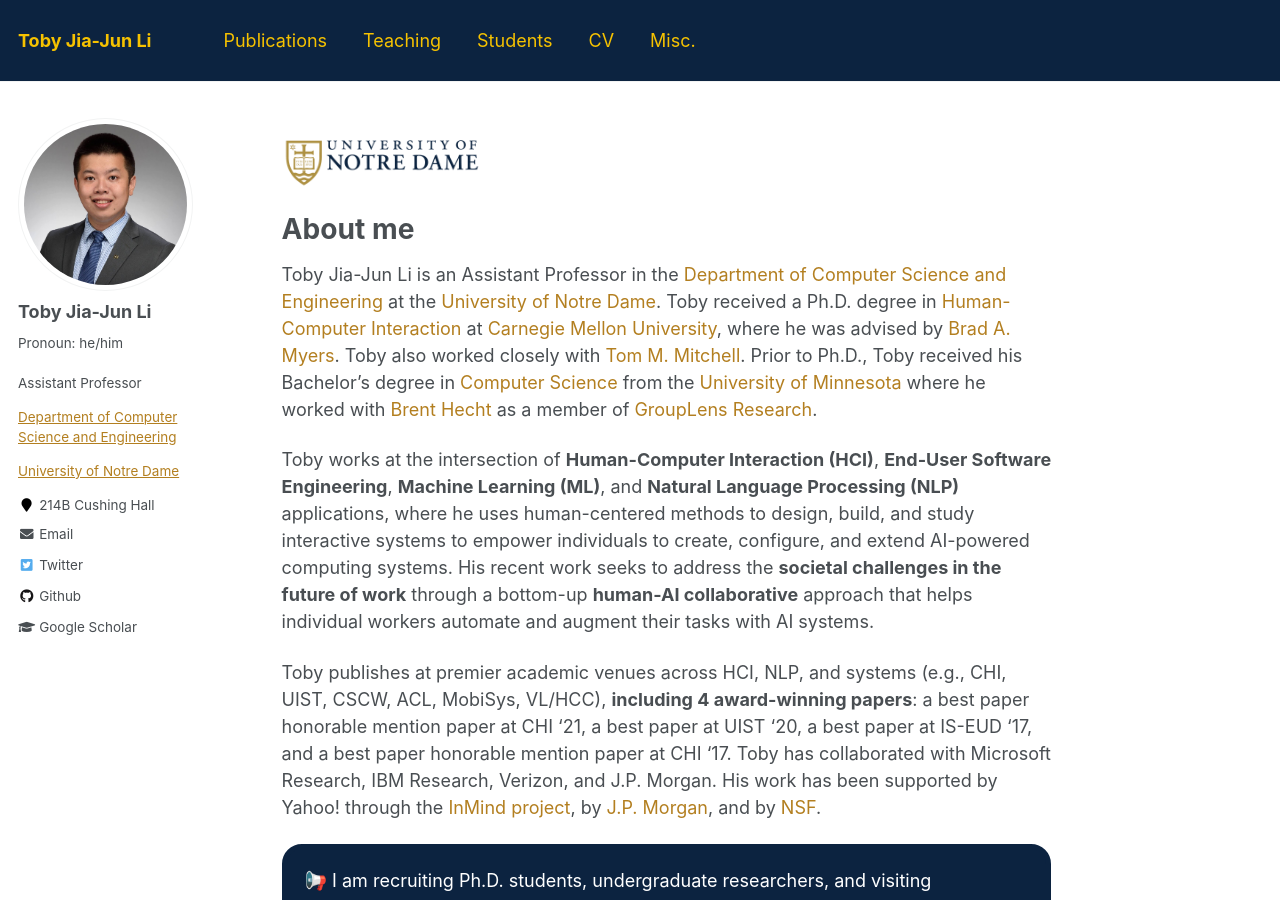
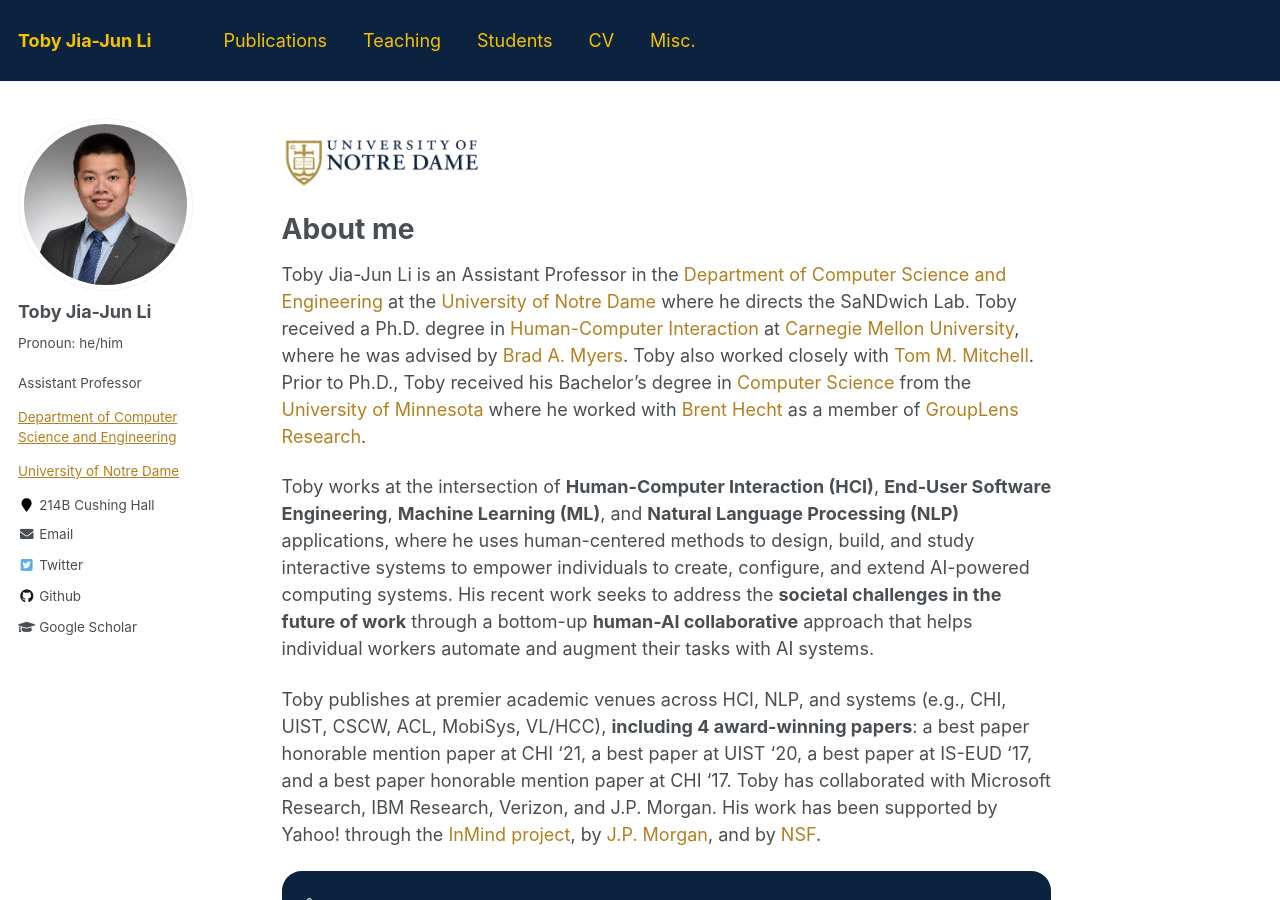
Before and after one commit to yuhuang-lab/yuhuang-lab.github.io, a Jekyll site: the page built from _pages/about.md, in a window 1280 px wide and 900 px high. Built offline with Jekyll 4.4.1, drawn with Linux system fonts in a browser that asks for light colours; some of the changed text lies outside the part shown.

Commit message:
Update about.md

```diff
--- a/_pages/about.md
+++ b/_pages/about.md
@@ -11,7 +11,7 @@
 
 About me
 =====
-Toby Jia-Jun Li is an Assistant Professor in the [Department of Computer Science and Engineering](https://cse.nd.edu/) at the [University of Notre Dame](https://www.nd.edu/). Toby received a Ph.D. degree in [Human-Computer Interaction](https://hcii.cmu.edu/) at [Carnegie Mellon University](https://www.cmu.edu/), where he was advised by [Brad A. Myers](http://www.cs.cmu.edu/~bam/). Toby also worked closely with [Tom M. Mitchell](http://www.cs.cmu.edu/~tom/). Prior to Ph.D., Toby received his Bachelor's degree in [Computer Science](https://www.cs.umn.edu/) from the [University of Minnesota](https://twin-cities.umn.edu/) where he worked with [Brent Hecht](https://brenthecht.com/) as a member of [GroupLens Research](https://grouplens.org/).
+Toby Jia-Jun Li is an Assistant Professor in the [Department of Computer Science and Engineering](https://cse.nd.edu/) at the [University of Notre Dame](https://www.nd.edu/) where he directs the SaNDwich Lab. Toby received a Ph.D. degree in [Human-Computer Interaction](https://hcii.cmu.edu/) at [Carnegie Mellon University](https://www.cmu.edu/), where he was advised by [Brad A. Myers](http://www.cs.cmu.edu/~bam/). Toby also worked closely with [Tom M. Mitchell](http://www.cs.cmu.edu/~tom/). Prior to Ph.D., Toby received his Bachelor's degree in [Computer Science](https://www.cs.umn.edu/) from the [University of Minnesota](https://twin-cities.umn.edu/) where he worked with [Brent Hecht](https://brenthecht.com/) as a member of [GroupLens Research](https://grouplens.org/).
 
 Toby works at the intersection of **Human-Computer Interaction (HCI)**, **End-User Software Engineering**, **Machine Learning (ML)**, and **Natural Language Processing (NLP)** applications, where he uses human-centered methods to design, build, and study interactive systems to empower individuals to create, configure, and extend AI-powered computing systems. His recent work seeks to address the **societal challenges in the future of work** through a bottom-up **human-AI collaborative** approach that helps individual workers automate and augment their tasks with AI systems.
 
```
Also changed, not shown: other parts of _pages/about.md (+2 -0 lines).
